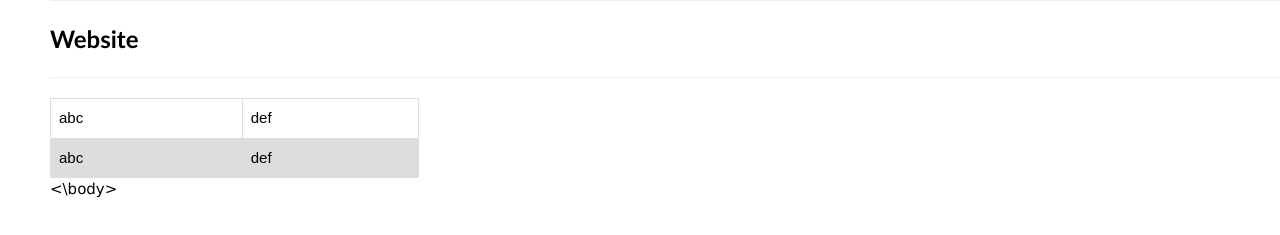
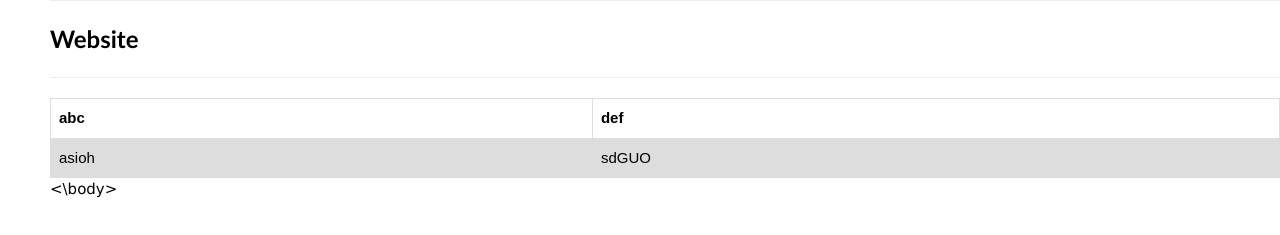
Before and after one commit to Surrey20/FYTest, a plain HTML site: page index.html in a window 1280 px wide. Shown: the part 439-674 px from the top of the page. Drawn offline with nearby package versions, Linux system fonts and the light colour scheme.

Commit message:
Update index.html

```diff
--- a/index.html
+++ b/index.html
@@ -38,15 +38,15 @@ p.ex1{
 <link  rel="stylesheet" href="https://www.w3schools.com/w3css/4/w3.css"
 
   <body>
-    <table>
+    <table style="width:100%">
       <tr>
-        <td> abc</td>
-        <td> def</td>
+        <th> abc</th>
+        <th> def</th>
       </tr>
 
       <tr>
-        <td> abc</td>
-        <td> def</td>
+        <td> asioh</td>
+        <td> sdGUO </td>
       </tr>
 
     </table>
```
